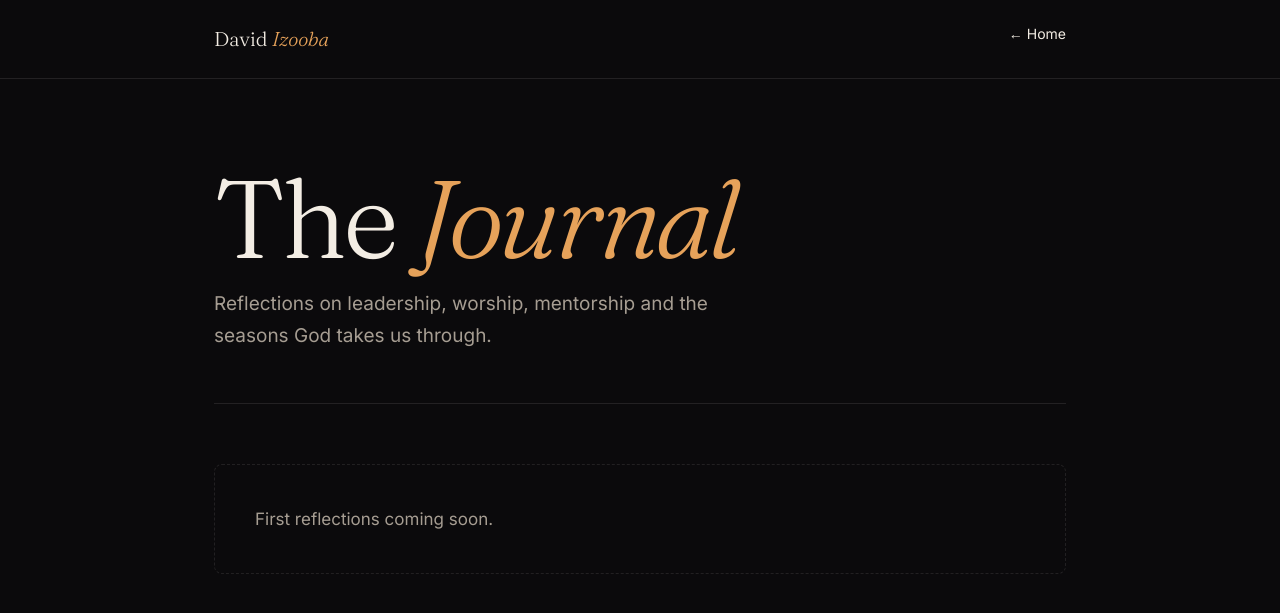
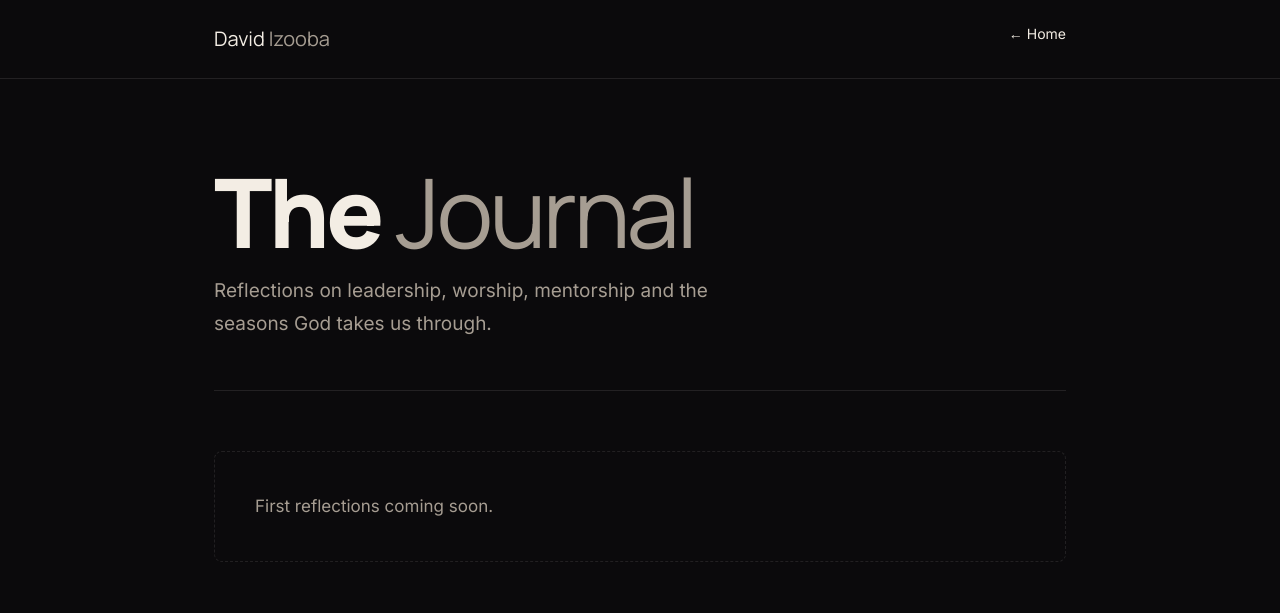
Before and after one commit to davidizooba/davidizooba.github.io, a Jekyll site: the page built from journal/index.html, in a window 1280 px wide. Shown: the top 613 px of the page. Built offline with Jekyll 4.4.1, drawn with Linux system fonts in a browser that asks for light colours.

Commit message:
Add files via upload

```diff
--- a/journal/index.html
+++ b/journal/index.html
@@ -9,18 +9,18 @@ title: Journal
 <title>Journal | David Izooba</title>
 <meta name="description" content="Reflections by David Izooba on leadership, worship, mentorship and seasons.">
 <link rel="canonical" href="https://davidizooba.github.io/journal/">
-<link href="https://fonts.googleapis.com/css2?family=Fraunces:ital,opsz,wght@0,9..144,300;1,9..144,300&family=Inter:wght@400;500&display=swap" rel="stylesheet">
+<link href="https://fonts.googleapis.com/css2?family=Manrope:wght@400;600;700;800&family=Inter:wght@400;500&display=swap" rel="stylesheet">
 <style>
-:root{--bg:#0b0a0c;--card:#17141a;--ink:#f3ede4;--muted:#a69d92;--line:rgba(243,237,228,.1);--amber:#e6a25a}
+:root{--bg:#0b0a0c;--card:#17141a;--ink:#f3ede4;--muted:#a69d92;--line:rgba(243,237,228,.1);--amber:#b9a4ff}
 *{box-sizing:border-box}body{margin:0;background:var(--bg);color:var(--ink);font:17px/1.7 Inter,system-ui,sans-serif}
 nav{border-bottom:1px solid var(--line)}nav div{max-width:900px;margin:0 auto;padding:22px 24px;display:flex;justify-content:space-between;font-size:14px}
-nav a{color:var(--ink);text-decoration:none}.logo{font-family:Fraunces,serif;font-size:20px}.logo i{color:var(--amber)}
+nav a{color:var(--ink);text-decoration:none}.logo{font-family:Manrope,Inter,sans-serif;font-size:20px}.logo i{font-style:normal;color:var(--muted)}
 main{max-width:900px;margin:0 auto;padding:90px 24px 120px}
-h1{font-family:Fraunces,serif;font-weight:300;font-size:clamp(52px,10vw,110px);line-height:.9;letter-spacing:-.04em;margin:0 0 20px}h1 em{color:var(--amber)}
+h1{font-family:Manrope,Inter,sans-serif;font-weight:800;font-size:clamp(48px,9vw,96px);line-height:.9;letter-spacing:-.04em;margin:0 0 20px}h1 em{font-style:normal;color:var(--muted);font-weight:300}
 .lead{color:var(--muted);font-size:19px;max-width:560px}
 .post{display:block;padding:34px 0;border-bottom:1px solid var(--line);text-decoration:none;color:inherit;transition:padding .3s}
 .post:hover{padding-left:12px}.post time{font-size:12px;letter-spacing:.2em;text-transform:uppercase;color:var(--amber)}
-.post h2{font-family:Fraunces,serif;font-weight:300;font-size:clamp(26px,4vw,38px);line-height:1.15;margin:8px 0}.post p{color:var(--muted);margin:0}
+.post h2{font-family:Manrope,Inter,sans-serif;font-weight:700;font-size:clamp(26px,4vw,38px);line-height:1.15;margin:8px 0}.post p{color:var(--muted);margin:0}
 .empty{margin-top:60px;padding:40px;border:1px dashed var(--line);border-radius:8px;color:var(--muted)}
 </style>
 </head>
```
